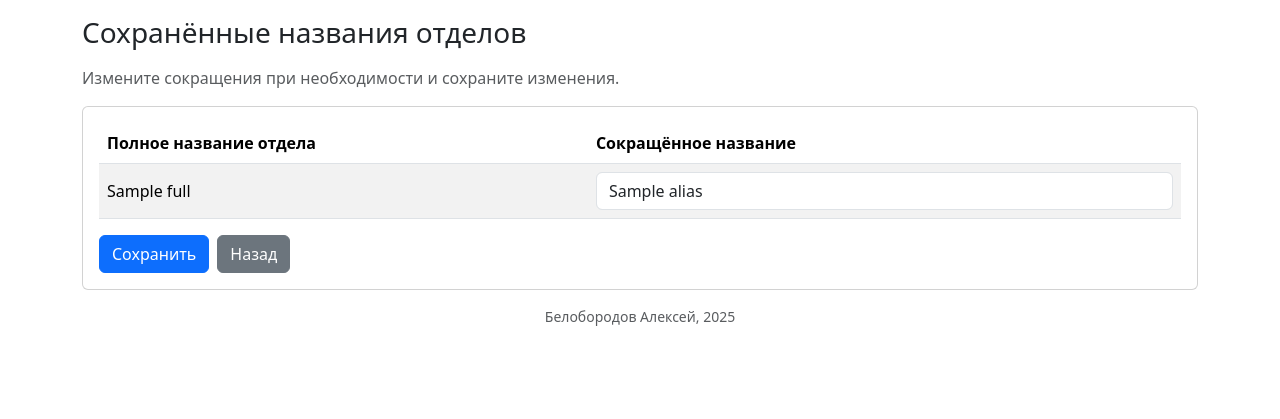
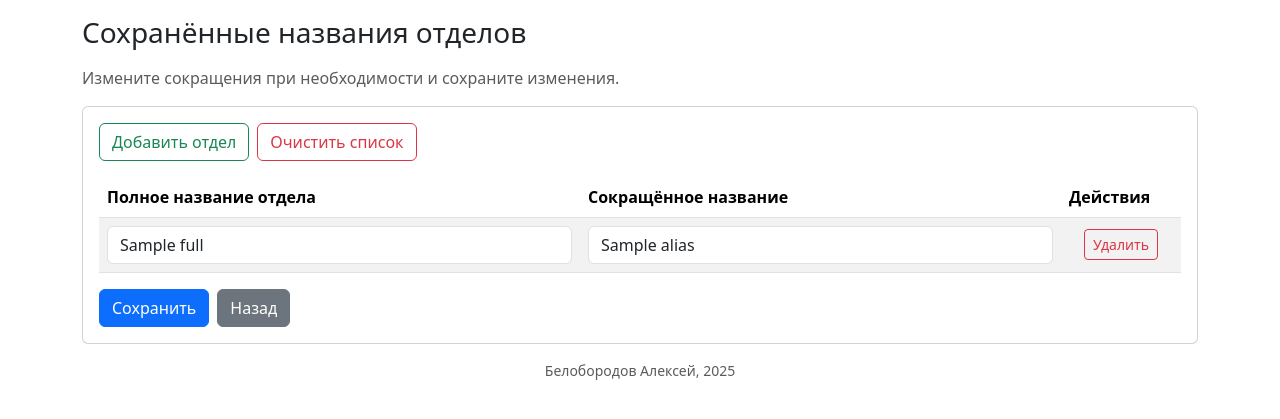
Before and after one commit to belogpt/phoep, a Flask app: template templates/departments_aliases.html in a window 1280 px wide. Shown: the part 56-475 px from the top of the page. Run offline with Flask 3, Linux system fonts and the light colour scheme; the template is opened without the code that fills it: most values are stand-ins (such as "Sample title", 1, 10 or a date in 2020); parts of the project's set-up code (start-up, migrations or seed data) failed here and were passed over.

Commit message:
Enhance group management and department import UX

```diff
--- a/phonebook/routes.py
+++ b/phonebook/routes.py
@@ -57,12 +57,17 @@ def index():
     search = request.args.get('search', '')
     filtered_contacts = _filter_contacts(contacts, group_filter, search)
     groups = repository.get_groups_with_counts()
+    group_prefixes = {
+        g.name: f"{g.order_index:02d}. " if g.order_index else ''
+        for g in groups
+    }
     return render_template(
         'index.html',
         contacts=filtered_contacts,
         groups=groups,
         group_filter=group_filter,
         search=search,
+        group_prefixes=group_prefixes,
     )
 
 
@@ -190,11 +195,13 @@ def _load_raw_contacts_from_session():
 
 def _render_raw_preview(raw_contacts, alias_map):
     normalized = normalize_raw_contacts(raw_contacts, alias_map)
+    missing_numbers = sum(1 for raw in raw_contacts if not raw.internal_extension)
     return render_template(
         'import_raw_preview.html',
         contacts=normalized,
         raw_contacts=raw_contacts,
         alias_map=alias_map,
+        missing_numbers=missing_numbers,
     )
 
 
--- a/templates/departments_aliases.html
+++ b/templates/departments_aliases.html
@@ -2,28 +2,45 @@
 {% block content %}
 <h3 class="mb-3">Сохранённые названия отделов</h3>
 <p class="text-muted">Измените сокращения при необходимости и сохраните изменения.</p>
-<form action="{{ url_for('phonebook.manage_department_aliases') }}" method="post" class="card">
+<form action="{{ url_for('phonebook.manage_department_aliases') }}" method="post" class="card" id="aliases-form">
     <div class="card-body">
+        <div class="d-flex flex-wrap gap-2 mb-3">
+            <button type="button" class="btn btn-outline-success" id="add-row">Добавить отдел</button>
+            <button type="button" class="btn btn-outline-danger" id="clear-rows">Очистить список</button>
+        </div>
         <div class="table-responsive">
-            <table class="table table-striped align-middle">
+            <table class="table table-striped align-middle" id="aliases-table">
                 <thead>
                     <tr>
                         <th>Полное название отдела</th>
                         <th>Сокращённое название</th>
+                        <th style="width: 120px;">Действия</th>
                     </tr>
                 </thead>
                 <tbody>
                     {% for full, alias in aliases %}
                         <tr>
-                            <td>{{ full }}</td>
                             <td>
-                                <input type="hidden" name="department_names" value="{{ full }}">
-                                <input type="text" class="form-control" name="aliases" value="{{ alias }}" required>
+                                <input type="text" class="form-control" name="department_names" value="{{ full }}" placeholder="Например, Отдел продаж">
+                            </td>
+                            <td>
+                                <input type="text" class="form-control" name="aliases" value="{{ alias }}" placeholder="Например, ОП">
+                            </td>
+                            <td class="text-center">
+                                <button type="button" class="btn btn-sm btn-outline-danger remove-row">Удалить</button>
                             </td>
                         </tr>
                     {% else %}
                         <tr>
-                            <td colspan="2" class="text-center text-muted">Пока нет сохранённых сокращений</td>
+                            <td>
+                                <input type="text" class="form-control" name="department_names" placeholder="Полное название отдела">
+                            </td>
+                            <td>
+                                <input type="text" class="form-control" name="aliases" placeholder="Сокращение">
+                            </td>
+                            <td class="text-center">
+                                <button type="button" class="btn btn-sm btn-outline-danger remove-row">Удалить</button>
+                            </td>
                         </tr>
                     {% endfor %}
                 </tbody>
@@ -35,4 +52,40 @@
         </div>
     </div>
 </form>
+
+<script>
+document.addEventListener('DOMContentLoaded', () => {
+    const tbody = document.querySelector('#aliases-table tbody');
+
+    function addEmptyRow() {
+        const row = document.createElement('tr');
+        row.innerHTML = `
+            <td><input type="text" class="form-control" name="department_names" placeholder="Полное название отдела"></td>
+            <td><input type="text" class="form-control" name="aliases" placeholder="Сокращение"></td>
+            <td class="text-center"><button type="button" class="btn btn-sm btn-outline-danger remove-row">Удалить</button></td>
+        `;
+        tbody.appendChild(row);
+    }
+
+    function ensureAtLeastOneRow() {
+        if (tbody.children.length === 0) {
+            addEmptyRow();
+        }
+    }
+
+    document.getElementById('add-row').addEventListener('click', () => addEmptyRow());
+    document.getElementById('clear-rows').addEventListener('click', () => {
+        tbody.innerHTML = '';
+        addEmptyRow();
+    });
+
+    tbody.addEventListener('click', (event) => {
+        const target = event.target;
+        if (target.classList.contains('remove-row')) {
+            target.closest('tr').remove();
+            ensureAtLeastOneRow();
+        }
+    });
+});
+</script>
 {% endblock %}
--- a/templates/import_raw_preview.html
+++ b/templates/import_raw_preview.html
@@ -2,6 +2,11 @@
 {% block content %}
 <h3 class="mb-3">Предпросмотр импорта из таблицы отделов</h3>
 <p>Проверьте, как сотрудники и отделы будут сохранены в телефонной книге.</p>
+{% if missing_numbers %}
+    <div class="alert alert-warning">
+        Найдено строк без внутреннего номера: {{ missing_numbers }}. Такие записи будут пропущены при импорте.
+    </div>
+{% endif %}
 <div class="card mb-3">
     <div class="card-body table-responsive">
         <table class="table table-striped align-middle">
--- a/templates/manage_groups.html
+++ b/templates/manage_groups.html
@@ -2,8 +2,6 @@
 {% block content %}
 <h3>Управление группами</h3>
 <p class="text-muted">Перетащите строки, чтобы изменить порядок, и нажмите «Сохранить порядок».</p>
-<form id="reorder-form" method="post" action="{{ url_for('phonebook.reorder_groups') }}">
-    <input type="hidden" name="order" id="order-input">
 <div class="table-responsive">
     <table class="table table-bordered" id="groups-table">
         <thead>
@@ -46,10 +44,10 @@
         </tbody>
     </table>
 </div>
-    <div class="d-flex gap-2">
+<form id="reorder-form" method="post" action="{{ url_for('phonebook.reorder_groups') }}" class="d-flex gap-2">
+    <input type="hidden" name="order" id="order-input">
     <button type="submit" class="btn btn-primary">Сохранить порядок</button>
     <a class="btn btn-secondary" href="{{ url_for('phonebook.index') }}">Назад</a>
-    </div>
 </form>
 
 <script>
```
Also changed, not shown: templates/index.html (+5 -3 lines). Lines whose indentation alone changed are shown as unchanged.
